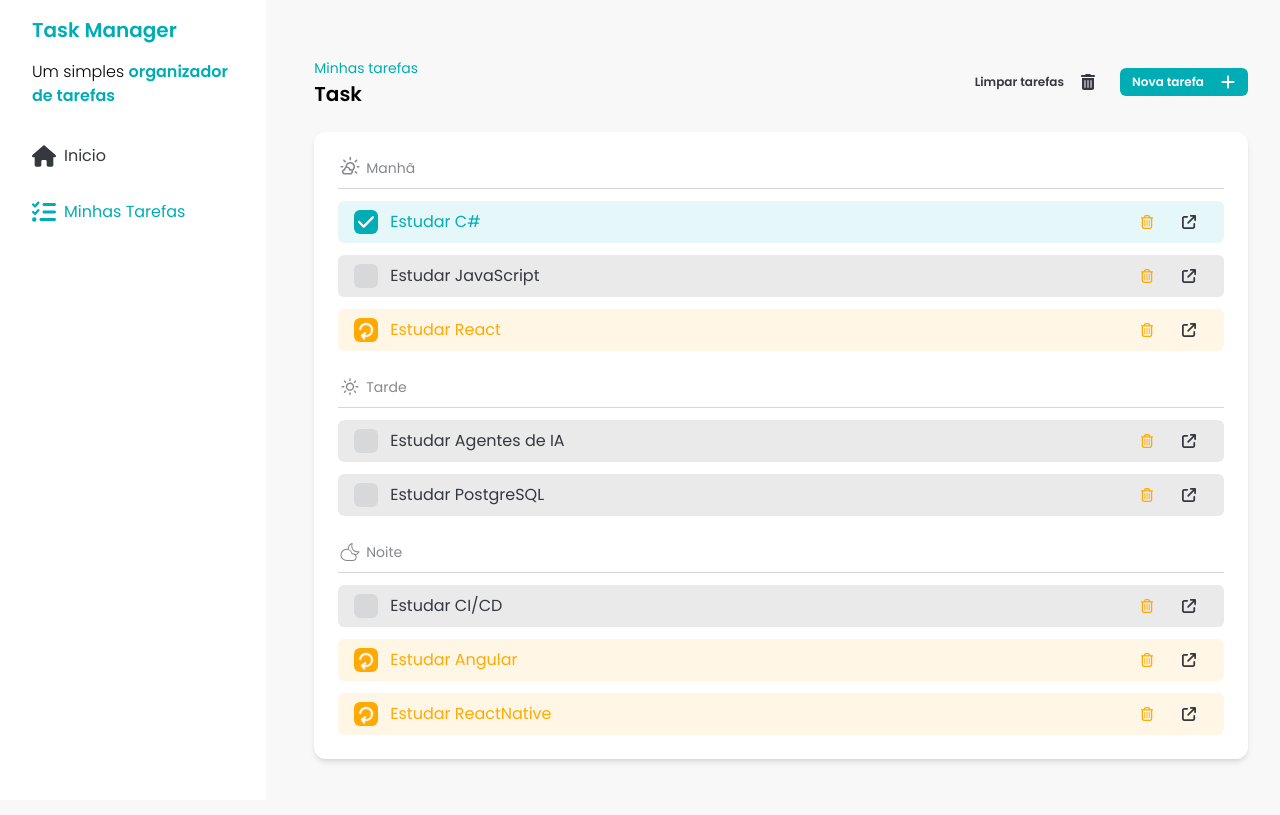
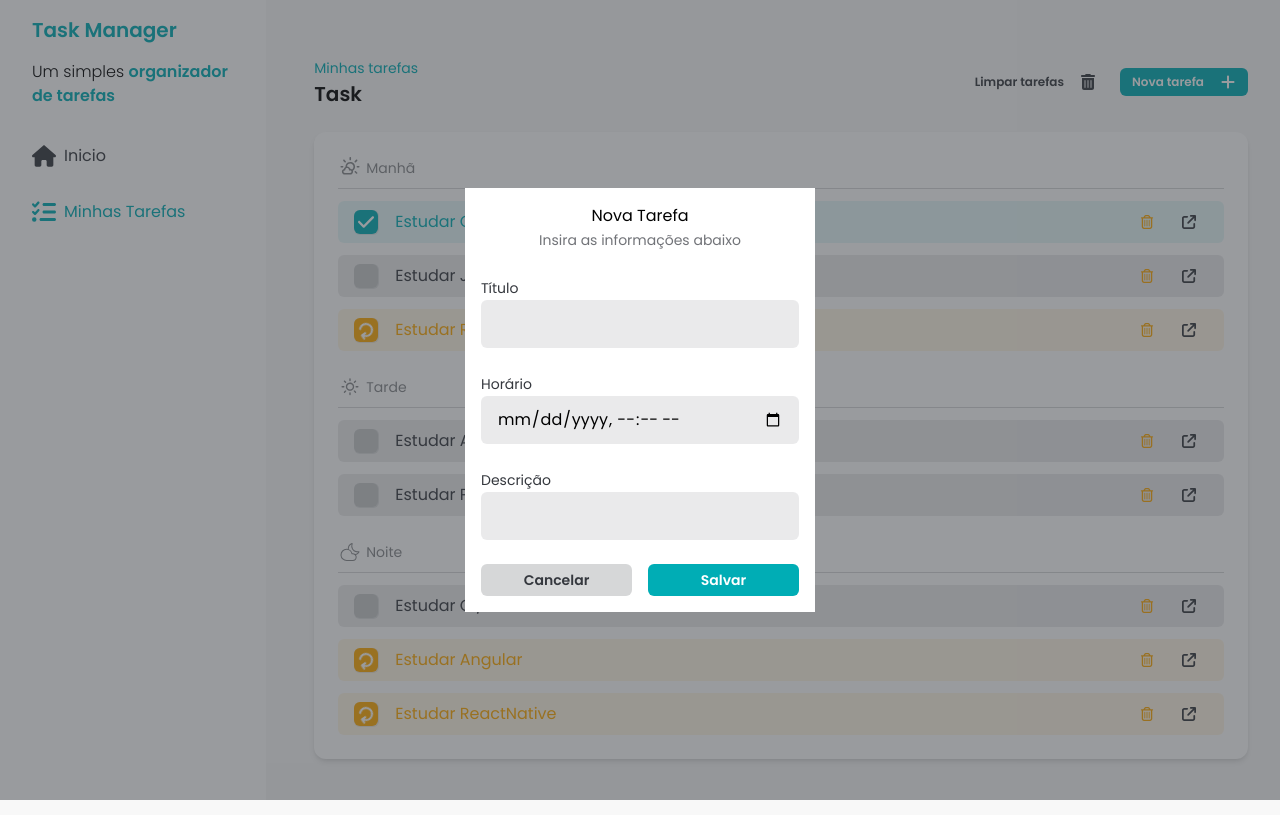
Before and after one commit to erickcred/estudo-react, a React (Vite) app in the folder task-manager/: page / in a window 1280 px wide. Both pictures are taken after a click on the button "Nova tarefa". Built offline with nearby package versions, Linux system fonts and the light colour scheme.

Commit message:
feat: impemented AddTaskDialog

```diff
--- /dev/null
+++ b/task-manager/src/components/AddTaskDialog.jsx
@@ -0,0 +1,88 @@
+import { createPortal } from "react-dom";
+
+import Button from "./Button";
+import Input from "./Input";
+import { useState } from "react";
+
+export default function AddTaskDialog({ isOpen, setIsOpen }) {
+  const [task, setTask] = useState({});
+
+  if (isOpen === false) return null;
+
+  const handleTimeTask = (timeStamp) => {
+    console.log(timeStamp);
+    console.log("TimeStamp", new Date().getTime());
+
+    switch (timeStamp) {
+      case "":
+    }
+    // setTask({ ...task, time: e.timeStamp })
+  };
+
+  const handleAddTask = () => {
+    setTask({ ...task, status: "notstarted" });
+    console.log(task);
+  };
+
+  return createPortal(
+    <div
+      className="fixed flex justify-center items-center top-0 left-0 overflow-hidden z-100
+        w-screen h-screen bg-[var(--secondary)]/50"
+    >
+      <div className="flex flex-col items-center space-y-6 w-[350px] bg-white p-4">
+        <div className="text-center">
+          <h2>Nova Tarefa</h2>
+          <span className="text-sm text-[var(--secondary)]/70">
+            Insira as informações abaixo
+          </span>
+        </div>
+
+        <div className="w-full">
+          <label className="text-sm text-[var(--secondary)]">Título</label>
+          <Input
+            type="text"
+            className="w-full py-3 px-4"
+            onChange={(e) => setTask({ ...task, task: e.target.value })}
+            value={task.task}
+          />
+        </div>
+        <div className="w-full">
+          <label className="text-sm text-[var(--secondary)]">Horário</label>
+          <Input
+            type="datetime-local"
+            className="w-full py-3 px-4"
+            onChange={(e) => handleTimeTask(e.timeStamp)}
+            value={task.time}
+          />
+        </div>
+        <div className="w-full">
+          <label className="text-sm text-[var(--secondary)]">Descrição</label>
+          <Input
+            type="text"
+            className="w-full py-3 px-4"
+            onChange={(e) => setTask({ ...task, description: e.target.value })}
+            value={task.description}
+          />
+        </div>
+
+        <div className="flex gap-4 w-full">
+          <Button
+            className="text-sm w-full"
+            variant="secondary"
+            onClick={() => setIsOpen(!isOpen)}
+          >
+            Cancelar
+          </Button>
+          <Button
+            className="text-sm w-full"
+            variant="primary"
+            onClick={handleAddTask}
+          >
+            Salvar
+          </Button>
+        </div>
+      </div>
+    </div>,
+    document.body
+  );
+}
--- a/task-manager/src/components/Button.jsx
+++ b/task-manager/src/components/Button.jsx
@@ -16,19 +16,19 @@ export default function Button({
   const getVariantClasses = () => {
     switch (variant) {
       case "primary":
-        return "bg-[var(--primary)]/30 text-[var(--primary)]";
+        return "bg-[var(--primary)] text-white";
       case "primary-outline":
         return "text-[var(--primary)]";
       case "secondary":
-        return "bg-[var(--secondary)]/30 text-[var(--secondary)]";
+        return "bg-[var(--secondary)]/20 text-[var(--secondary)]";
       case "secondary-outline":
         return "text-[var(--secondary)]";
       case "warning":
-        return "bg-[var(--warning)]/30 text-[var(--warning)]";
+        return "bg-[var(--warning)]/20 text-[var(--warning)]";
       case "warning-outline":
         return "text-[var(--warning)]";
       case "danger":
-        return "bg-[var(--danger)]/30 text-[var(--danger)]";
+        return "bg-[var(--danger)]/20 text-[var(--danger)]";
       case "danger-outline":
         return "text-[var(--danger)]";
       default:
@@ -38,7 +38,7 @@ export default function Button({
 
   return (
     <button
-      className={`flex items-center gap-4 rounded-md py-1.5 px-3 cursor-pointer
+      className={`flex items-center justify-center gap-4 rounded-md py-1.5 px-3 cursor-pointer
         hover:opacity-60 transition duration-150 delay-100 ease-in-out
         font-semibold ${className} ${getVariantClasses()}`}
       title={hint}
--- a/task-manager/src/components/Input.jsx
+++ b/task-manager/src/components/Input.jsx
@@ -1,7 +1,7 @@
 export default function Input(props) {
   return (
     <input
-      className={props.className}
+      className={`rounded-md outline-[var(--primary)] bg-[var(--secondary)]/10  ${props.className}`}
       type={props.type}
       placeholder={props.placeholder}
       onChange={props.onChange}
--- a/task-manager/src/components/TaskItem/TaskItem.jsx
+++ b/task-manager/src/components/TaskItem/TaskItem.jsx
@@ -48,7 +48,7 @@ export default function TaskItem({ task, setTasks }) {
       <div className="flex items-center gap-4">
         <Input
           type="checkbox"
-          className="cursor-pointer size-[20px] appearance-none checked:none"
+          className="cursor-pointer size-[25px] appearance-none checked:none"
           onChange={() => handleChengedCheck(task, setTasks)}
           checked={task.status}
         />
--- a/task-manager/src/pages/Task/Tasks.jsx
+++ b/task-manager/src/pages/Task/Tasks.jsx
@@ -9,9 +9,11 @@ import TaskSeparator from "../../components/TaskSeparator";
 import TaskItem from "../../components/TaskItem/TaskItem";
 import Header from "../../components/Header";
 import { handleCleanTask } from "./actions";
+import AddTaskDialog from "../../components/AddTaskDialog";
 
 export default function Tasks() {
   const [tasks, setTasks] = useState(Tasksdb);
+  const [showAddNewTask, setShowAddNewTask] = useState(false);
 
   const getTasksMorning = tasks.filter((t) => t.time === "morning");
   const getTasksAfeterNoon = tasks.filter((t) => t.time === "afternoon");
@@ -31,8 +33,9 @@ export default function Tasks() {
             <FaTrashCan size={16} />
           </Button>
           <Button
-            onClick={() => console.log("Nota Tarefa")}
+            onClick={() => setShowAddNewTask(true)}
             className="text-xs"
+            popoverTarget="newTask"
           >
             Nova tarefa
             <FaPlus size={16} />
@@ -76,6 +79,8 @@ export default function Tasks() {
           )}
         </TaskSeparator>
       </div>
+
+      <AddTaskDialog isOpen={showAddNewTask} setIsOpen={setShowAddNewTask} />
     </div>
   );
 }
```
